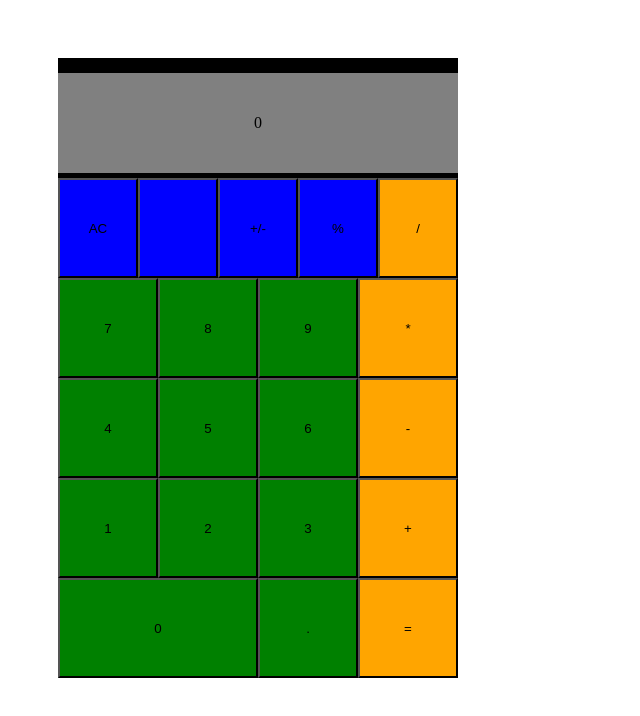
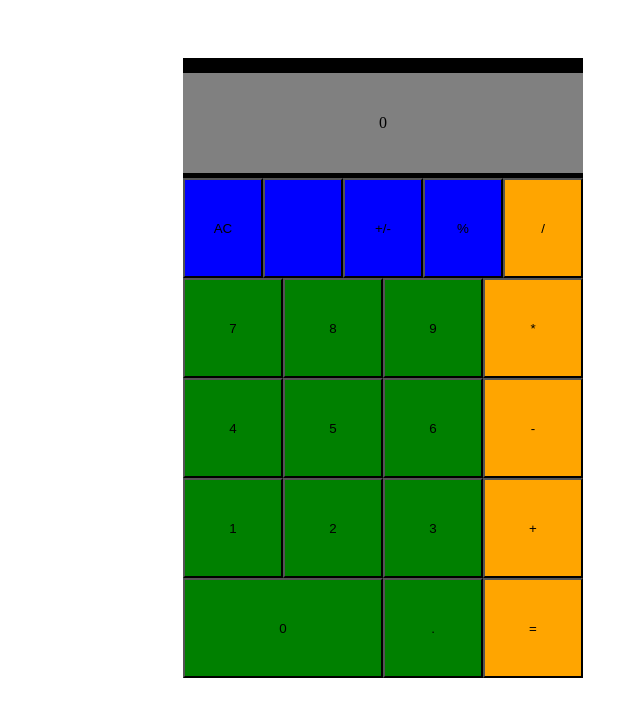
Before and after one commit to vladbranduse/calculator, a plain HTML site: page index.html in a window 1280 px wide. Shown: the whole page, without its empty margins (325-965 px from the left). Drawn offline with Linux system fonts and the light colour scheme.

Commit message:
Bonus: modifying calculator position on the viewport

```diff
--- a/styles.css
+++ b/styles.css
@@ -1,6 +1,6 @@
 #calculator {
     position: relative;
-    left: 375px;
+    left: 500px;
     top: 50px;
     background-color: black;
     width: 400px;
```
